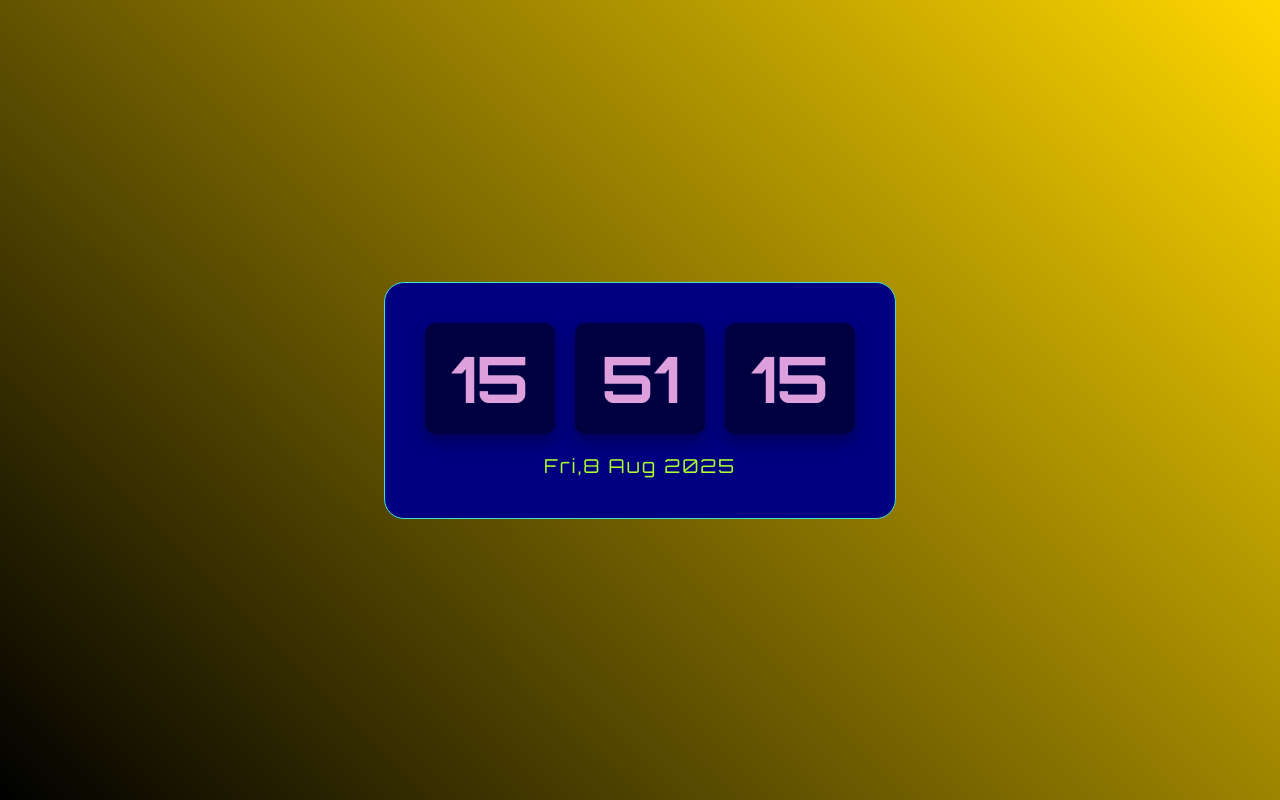
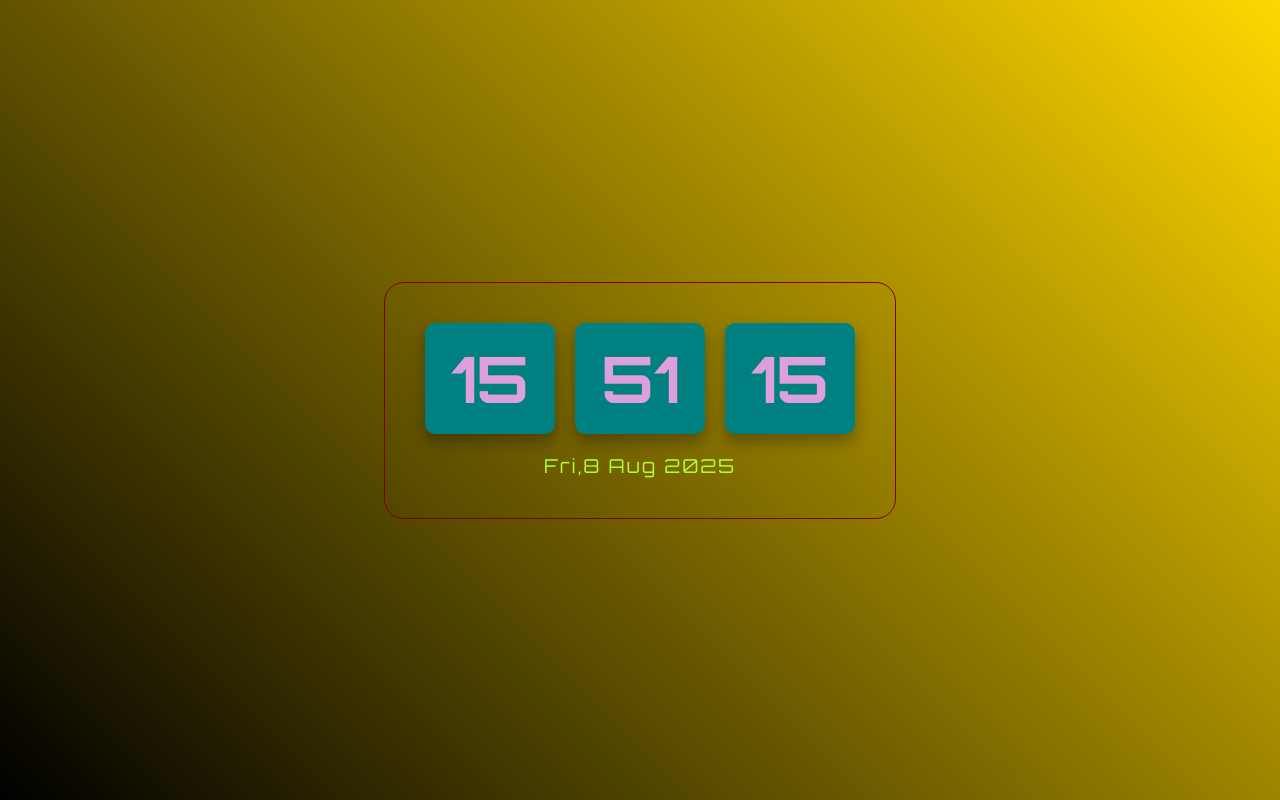
Before and after one commit to GemsTH/Neon-Clock, a plain HTML site: page index.html in a window 1280 px wide. Drawn offline with Linux system fonts and the light colour scheme.

Commit message:
Update style.css

```diff
--- a/style.css
+++ b/style.css
@@ -11,10 +11,10 @@ body{
     overflow: hidden;
 }
 .clock-container{
-    background-color: navy;
+    background-color: turquiose;
     border-radius: 20px;
     backdrop-filter: blur(10px);
-    border: 1px solid turquoise;
+    border: 1px solid maroon;
     padding: 40px;
     box-shadow: 0 15px 35px ragba(0,0,0, 0.2);
     text-align: center;
@@ -26,7 +26,7 @@ body{
     gap: 20px;
 }
 .time-segment{
-    background-color: rgba(0,0,0, 0.5);
+    background-color: teal;
     border-radius: 10px;
     padding: 15px;
     min-width: 100px;
@@ -56,4 +56,5 @@ body{
     .clock-container{
         padding: 20px;
     }
+
 }
```
